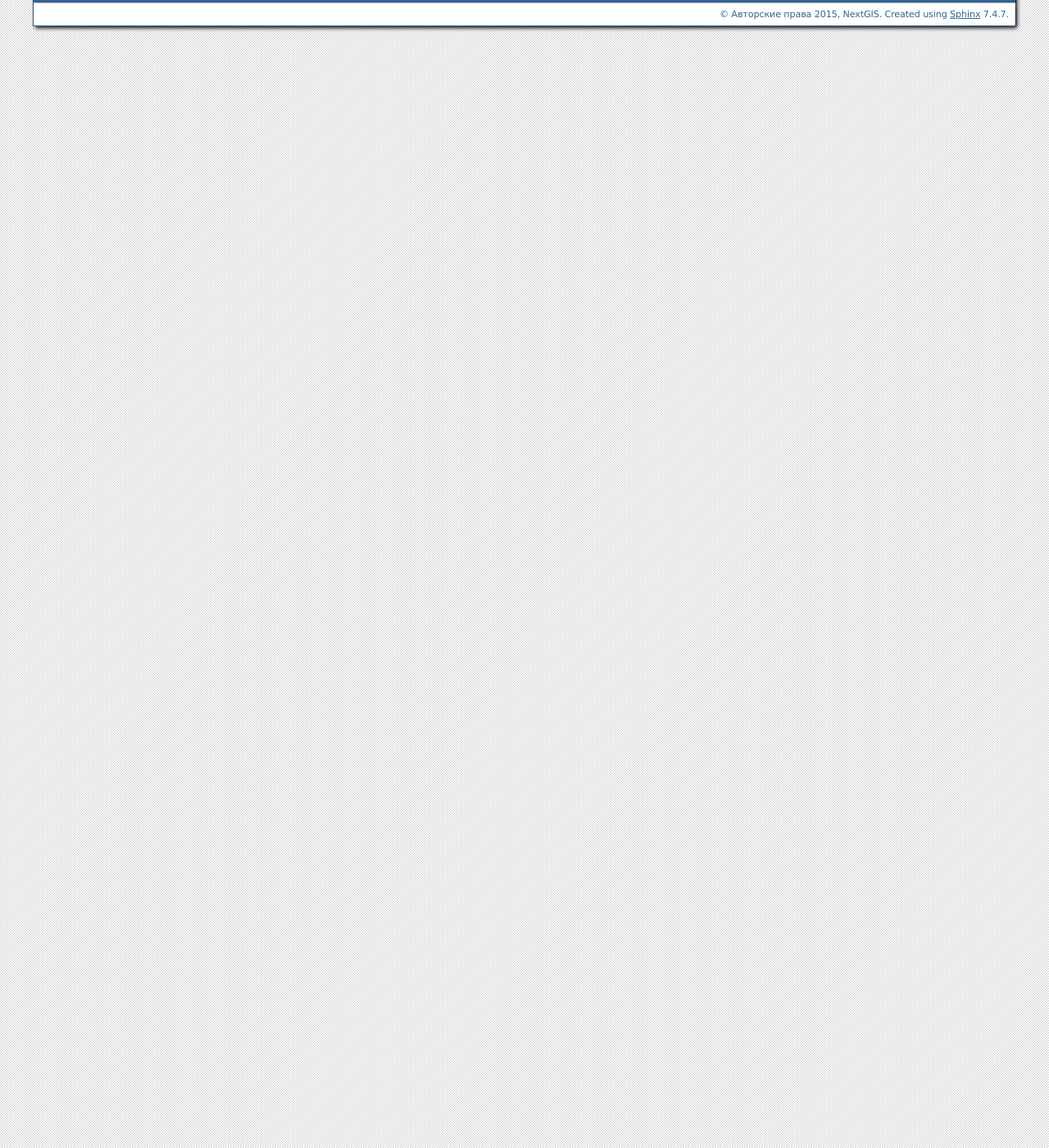
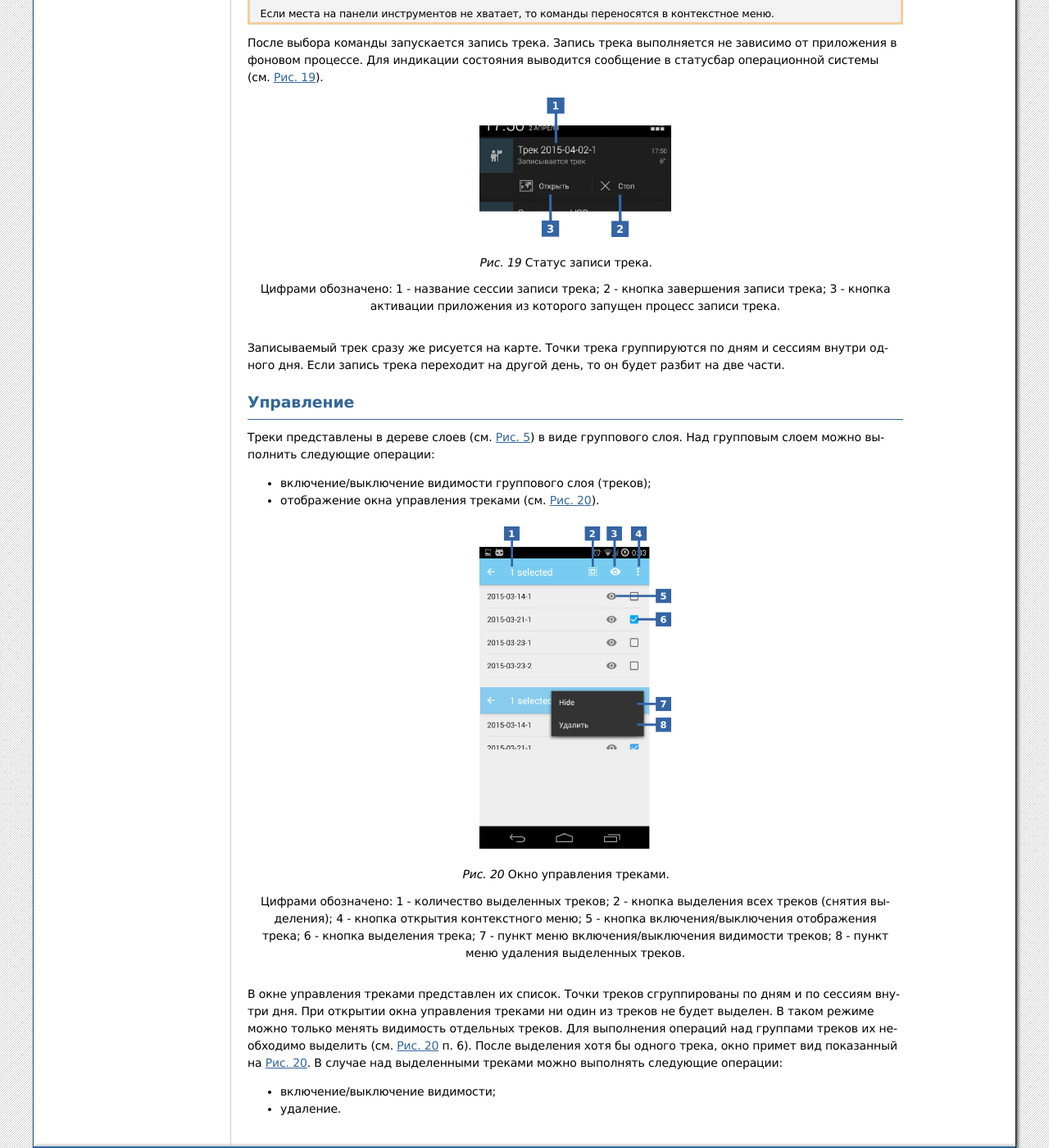
Before and after one commit to nextgis/docs_ngmobile, a Sphinx documentation site: the page built from source/tracks.rst, in a window 1280 px wide and 1400 px high, scrolled down 622 px. Shown: the whole window at 82% size. Built offline with Sphinx 7.4.7, drawn with Linux system fonts in a browser that asks for light colours; formulas are drawn with MathJax 3; some of the changed text lies outside the part shown.

Commit message:
Add 6 section

```diff
--- a/source/tracks.rst
+++ b/source/tracks.rst
@@ -5,22 +5,57 @@
 Треки
 =====
 
-В программе имеются средства для записи и отображения треков.
+Программа позволяет записывать и отображать треки. В процессе записи сохраняются точки трека во внутреннюю базу данных. При отображении точки в рамках сессии объединяются и отображаются в виде линий на карте.
 
 
 Запись
 ------
 
-Окно
+Для начала записи трека необходимо выбрать команду на панели инструментов или в меню (см. :numref:`track_menu_pic` п. 1 и 2 соответственно).
 
 .. figure:: _static/ngmobile_track_menu.png
    :name: track_menu_pic
    :align: center
    :scale: 55 %
 
-   Окно редактирования атрибутов.
+   Команда записи трека.
 
-   Цифрами обозначено: 1 - возврат к предыдущему экрану; 2 - сохранение изменений; 3 - отмена изменений; 4 - меню дополнительных операций.
+   Цифрами обозначено: 1 - кнопка на панели инструментов для записи стрека; 2 - пункт меню для записи трека.
+
+.. note::
+   Если места на панели инструментов не хватает, то команды переносятся в контекстное меню.
+
+После выбора команды запускается запись трека. Запись трека выполняется не зависимо от приложения в фоновом процессе. Для индикации состояния выводится сообщение в статусбар операционной системы (см. :numref:`status_track_pic`).
+
+.. figure:: _static/ngmobile_status_track.png
+   :name: status_track_pic
+   :align: center
+   :scale: 55 %
+
+   Статус записи трека.
+
+   Цифрами обозначено: 1 - название сессии записи трека; 2 - кнопка завершения записи трека; 3 - кнопка активации приложения из которого запущен процесс записи трека.
+
+Записываемый трек сразу же рисуется на карте. Точки трека группируются по дням и сессиям внутри одного дня. Если запись трека переходит на другой день, то он будет разбит на две части.
 
 Управление
 ----------
+
+Треки представлены в дереве слоев (см. :numref:`layer_tree_pic`) в виде группового слоя. Над групповым слоем можно выполнить следующие операции:
+
+* включение/выключение видимости группового слоя (треков);
+* отображение окна управления треками (см. :numref:`settings_track_pic`).
+
+.. figure:: _static/ngmobile_track_settings.png
+   :name: settings_track_pic
+   :align: center
+   :scale: 55 %
+
+   Окно управления треками.
+
+   Цифрами обозначено: 1 - количество выделенных треков; 2 - кнопка выделения всех треков (снятия выделения); 4 - кнопка открытия контекстного меню; 5 - кнопка включения/выключения отображения трека; 6 - кнопка выделения трека; 7 - пункт меню включения/выключения видимости треков; 8 - пункт меню удаления выделенных треков.
+
+В окне управления треками представлен их список. Точки треков сгруппированы по дням и по сессиям внутри дня. При открытии окна управления треками ни один из треков не будет выделен. В таком режиме можно только менять видимость отдельных треков. Для выполнения операций над группами треков их необходимо выделить (см. :numref:`settings_track_pic` п. 6). После выделения хотя бы одного трека, окно примет вид показанный на :numref:`settings_track_pic`. В случае над выделенными треками можно выполнять следующие операции:
+
+* включение/выключение видимости;
+* удаление.
```
Also changed, not shown: source/_static/ngmobile_status_track.png (added), source/_static/ngmobile_track1.png (deleted), source/_static/ngmobile_track_settings.png (added), source/art/ngmobile_tracking2.svg (added), source/art/ngmobile_tracking3.svg (added).
